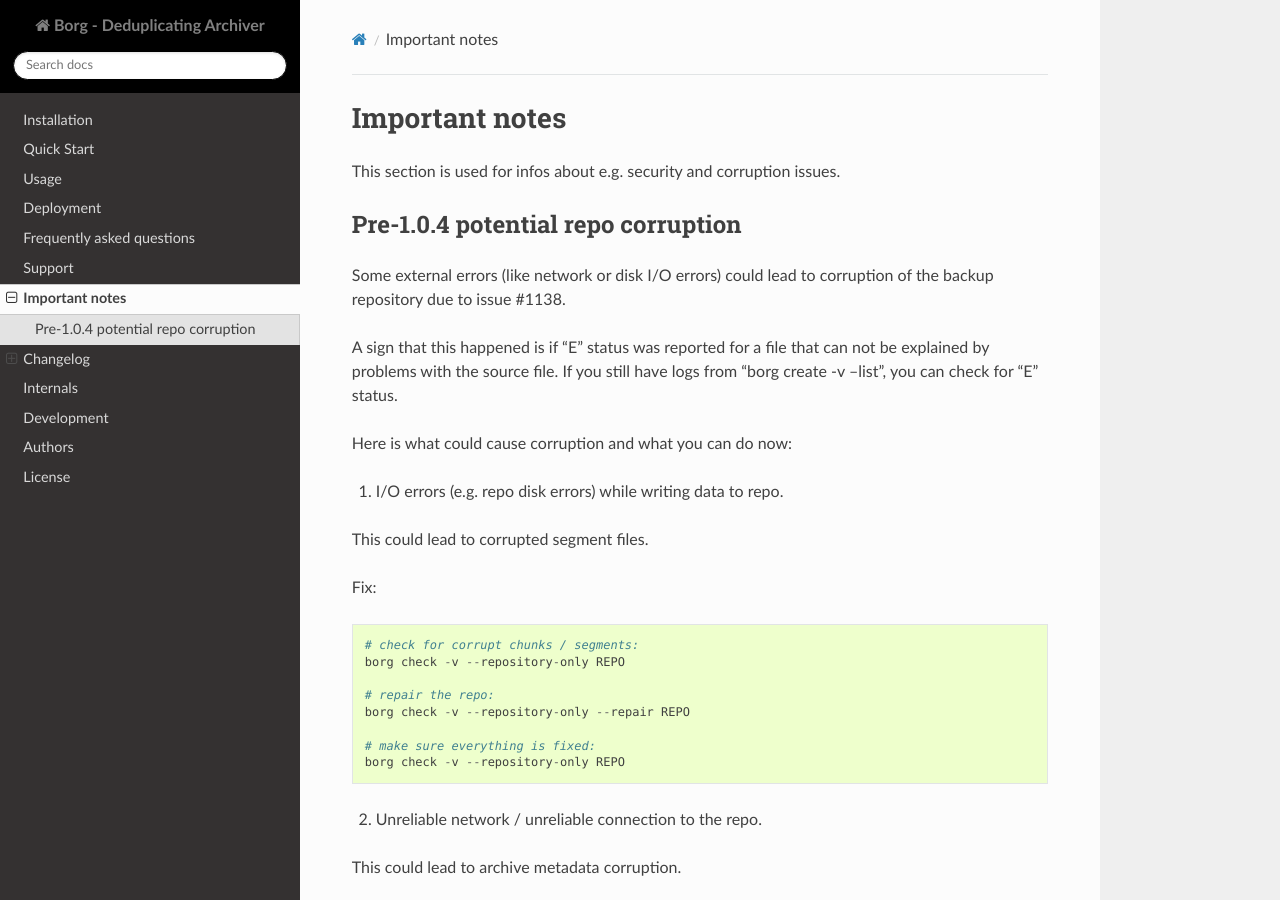
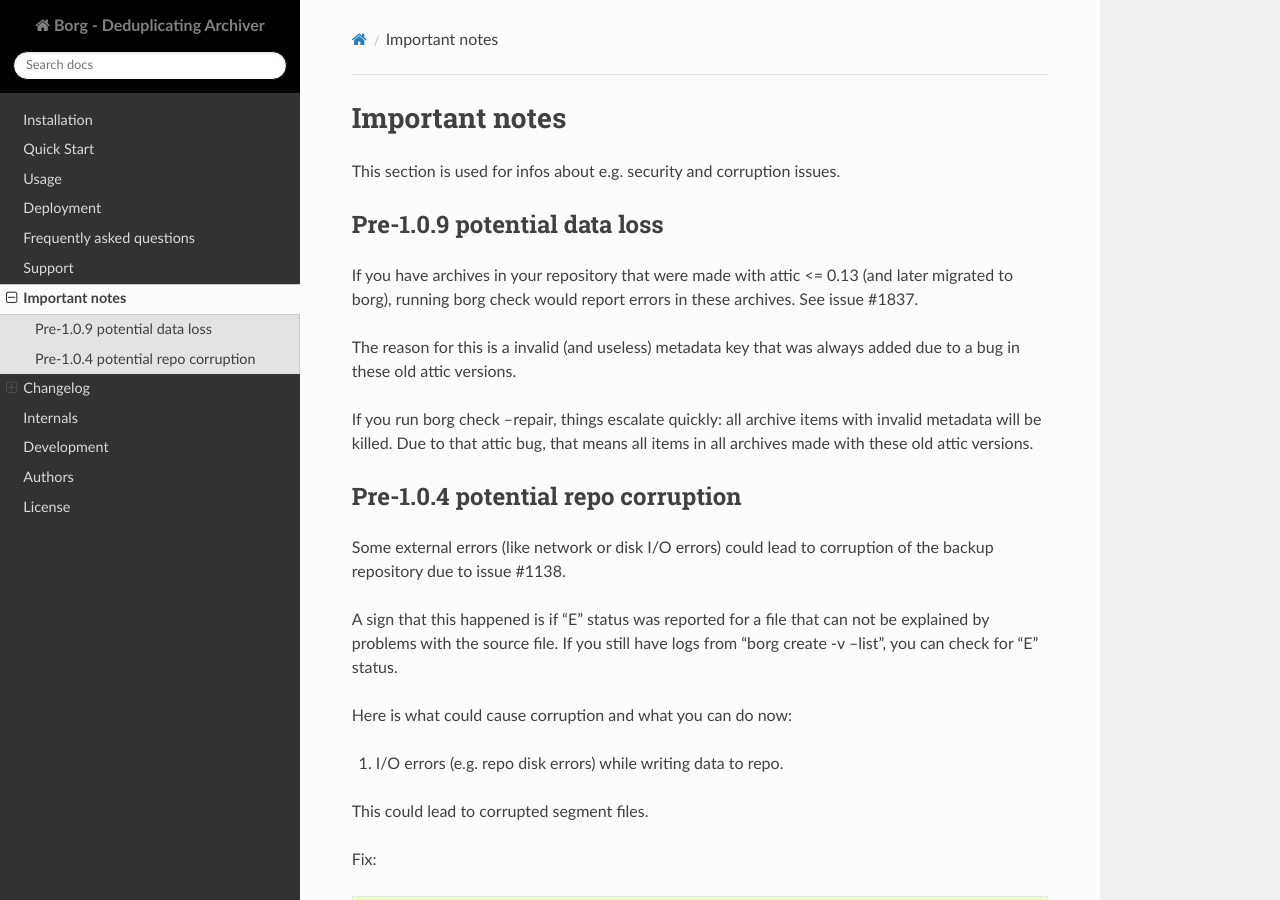
Before and after one commit to borgbackup/borg, a Sphinx documentation site: the page built from docs/changes.rst, in a window 1280 px wide and 900 px high. Built offline with Sphinx 7.4.7 and the Read the Docs theme 2.0.0, drawn with Linux system fonts in a browser that asks for light colours; pages that are not in the unit, such as notebooks, are missing from menus; the version number could not be read and is left out.

Commit message:
add note about issue #1837

```diff
--- a/docs/changes.rst
+++ b/docs/changes.rst
@@ -2,6 +2,21 @@
 ===============
 
 This section is used for infos about e.g. security and corruption issues.
+
+Pre-1.0.9 potential data loss
+-----------------------------
+
+If you have archives in your repository that were made with attic <= 0.13
+(and later migrated to borg), running borg check would report errors in these
+archives. See issue #1837.
+
+The reason for this is a invalid (and useless) metadata key that was
+always added due to a bug in these old attic versions.
+
+If you run borg check --repair, things escalate quickly: all archive items
+with invalid metadata will be killed. Due to that attic bug, that means all
+items in all archives made with these old attic versions.
+
 
 Pre-1.0.4 potential repo corruption
 -----------------------------------
```
